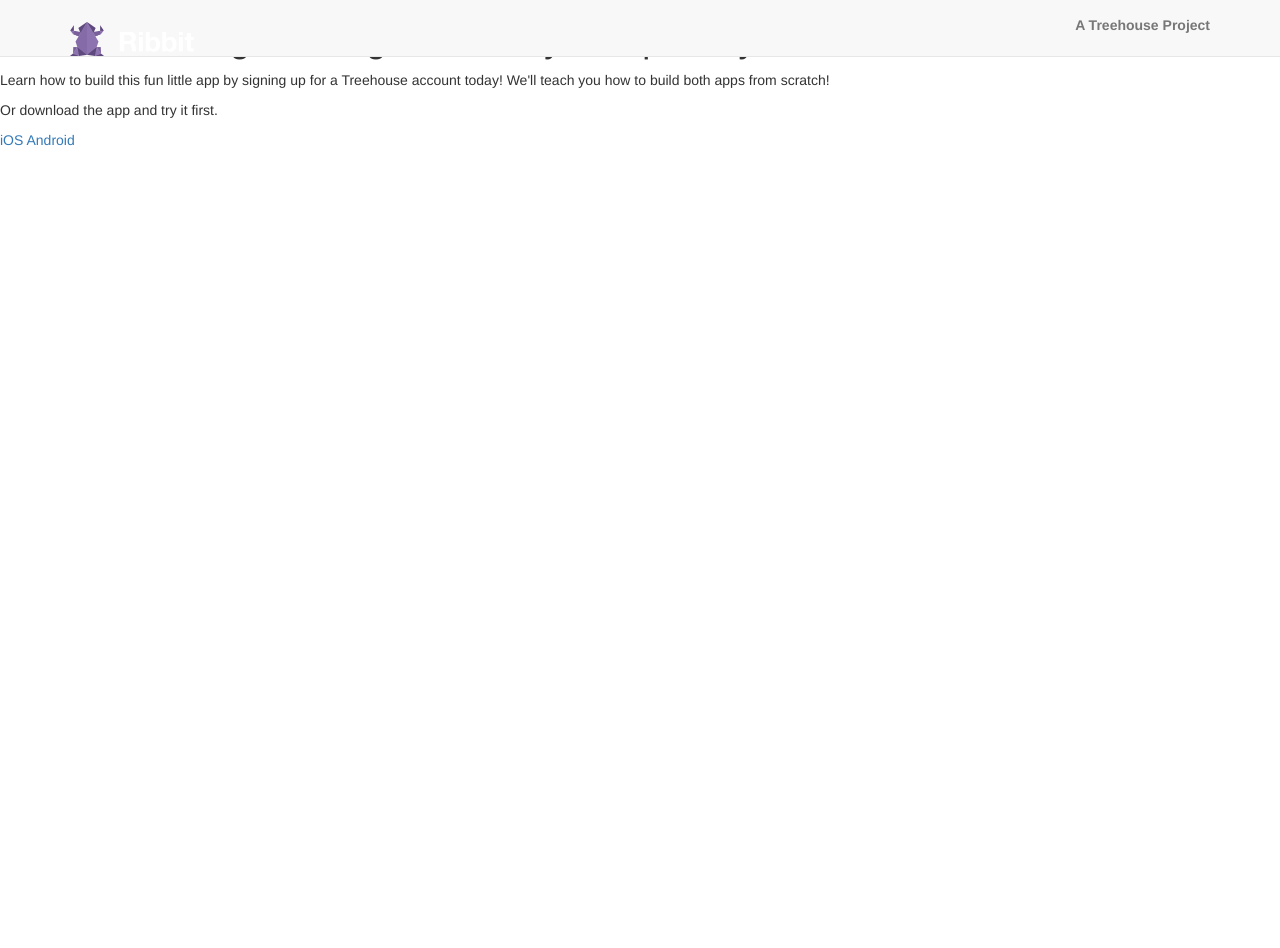
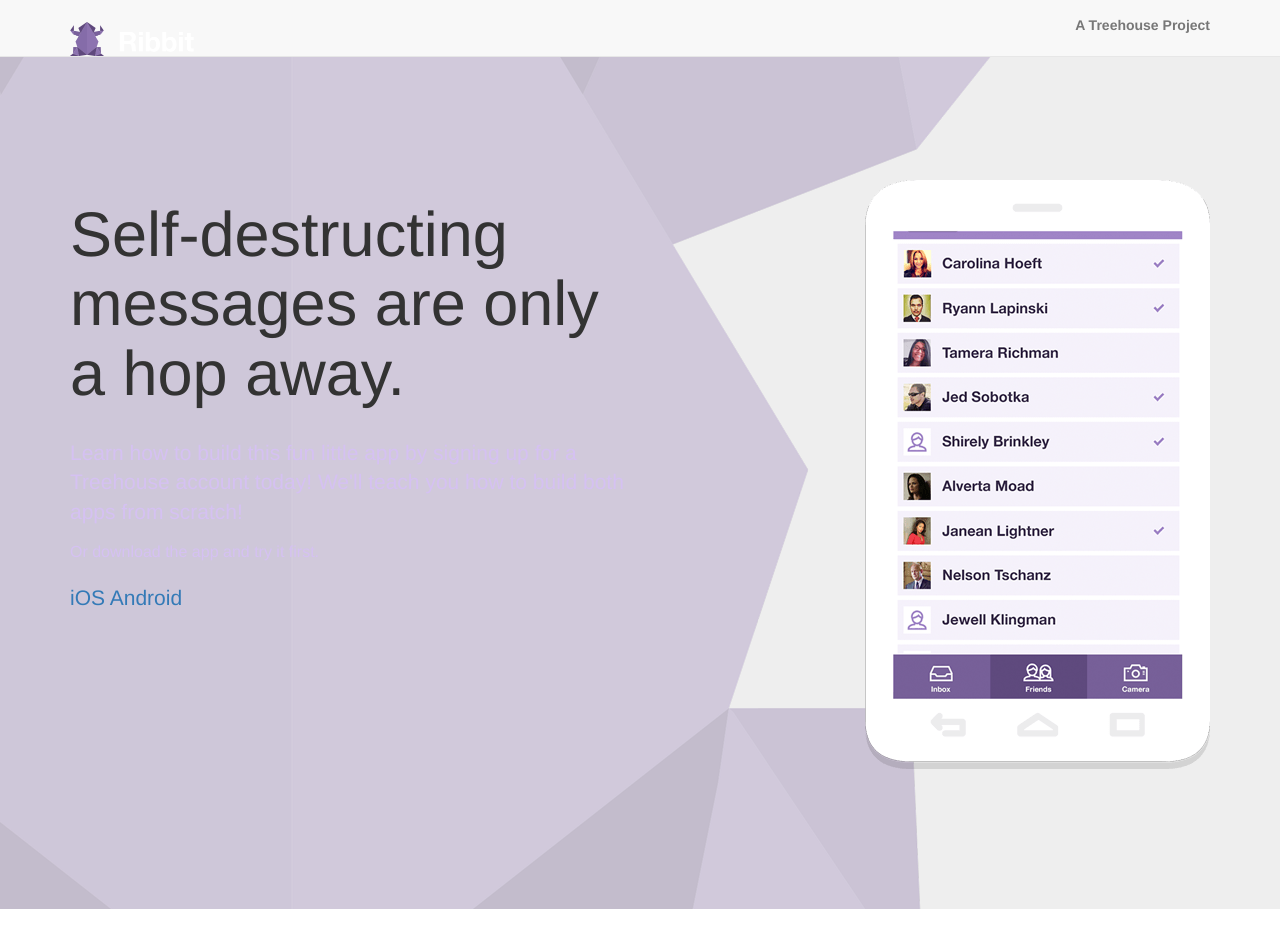
Before and after one commit to lindsey-jacobs/Bootstrap-Practice, a plain HTML site: page index.html in a window 1280 px wide. Before the commit the page ends 800 px from the top, so only its background shows below. Drawn offline with nearby package versions, Linux system fonts and the light colour scheme.

Commit message:
Added jumbotron

```diff
--- a/css/my-styles.css
+++ b/css/my-styles.css
@@ -7,9 +7,41 @@
   margin-right: 0;
 }
 
+h1 {
+  font-weight: 200;
+  margin-bottom: 30px;
+}
+
+.lead {
+  color: #d5c1f2;
+  margin-bottom: 75px;
+}
+
+.lead:nth-of-type(2) {
+  font-size: initial;
+  margin-bottom: 20px;
+}
 
 /* Layout
 ================================= */
+
+
+/* Jumbotron
+================================= */
+
+.jumbotron {
+  background-image: url('../img/main-bg.png');
+  background-repeat: no-repeat;
+  background-position: 200% 100%;
+  padding: 180px 0 140px 0;
+  margin-bottom: 70px;
+}
+
+.device {
+  width: 345px;
+  height: 589px;
+  background: url('../img/device-hero.png') no-repeat;
+}
 
 
 /* Logos & Icons
--- a/index.html
+++ b/index.html
@@ -22,14 +22,25 @@
     </div><!-- End navbar -->
 
     <!-- Jumbotron -->
-    <div>
-      <h1>Self-destructing messages are only a hop away.</h1>
-      <p>Learn how to build this fun little app by signing up for a Treehouse account today! We'll teach you how to build both apps from scratch!</p>
-      <p>Or download the app and try it first.</p>
-      <p>
-        <a href="#">iOS</a>
-        <a href="#">Android</a>
-      </p>
+    <div class="jumbotron">
+      <div class="container">
+        <div class="row">
+          <div class="col-sm-6">
+            <h1>Self-destructing messages are only a hop away.</h1>
+            <p class="lead">Learn how to build this fun little app by signing up for a Treehouse account today! We'll teach you how to build both apps from scratch!</p>
+            <p class="lead">Or download the app and try it first.</p>
+            <p>
+              <a href="#">iOS</a>
+              <a href="#">Android</a>
+            </p>
+          </div>
+
+          <div class="col-sm-6 hidden-xs">
+            <div class="device pull-right">
+            </div>
+          </div>
+        </div>
+      </div>
     </div><!-- End Jumbotron -->
 
   </body>
```
